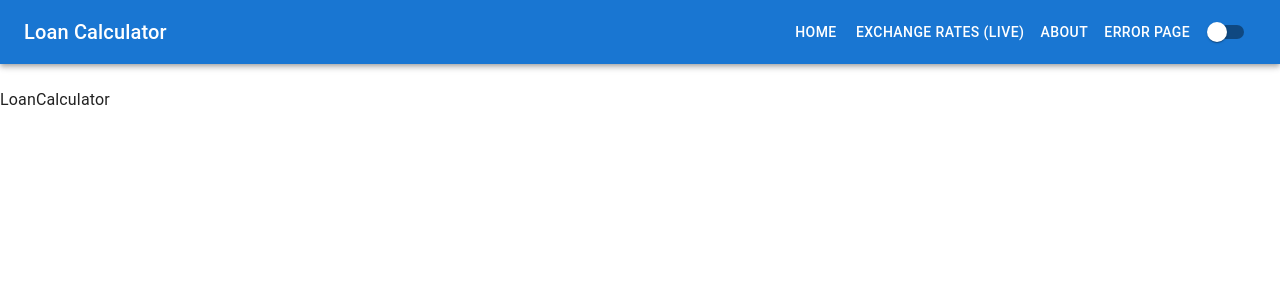
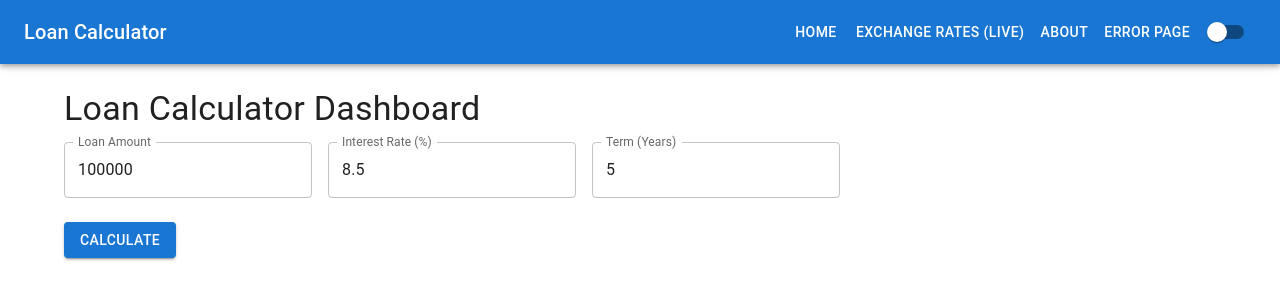
Before and after one commit to sachindr66/novel-loan-calculator, a React (Vite) app: page / in a window 1280 px wide. Shown: the top 300 px of the page. Built offline with nearby package versions, Linux system fonts and the light colour scheme; no server answers.

Commit message:
Add loan calculator with EMI and currency conversion support

```diff
--- a/src/App.jsx
+++ b/src/App.jsx
@@ -6,10 +6,12 @@ import About from './components/About';
 import { ThemeProvider } from './context/ThemeContext';
 import LoanCalculator from './components/LoanCalculator';
 import ExchangeRates from './components/ExchangeRates';
+import { CurrencyProvider } from './context/CurrencyContext';
 
 function App() {
   return (
     <ThemeProvider>
+      <CurrencyProvider>
         <Router>
           <Header />
           <Routes>
@@ -19,6 +21,7 @@ function App() {
             <Route path="error-page" element={<ErrorPage />} />
           </Routes>
         </Router>
+      </CurrencyProvider>
     </ThemeProvider>
   );
 }
--- a/src/components/LoanCalculator.jsx
+++ b/src/components/LoanCalculator.jsx
@@ -1,11 +1,81 @@
-import React from 'react'
+import React, { useState, useContext } from 'react';
+import { TextField, Button, Typography, Box, Grid, Container } from '@mui/material';
+import { CurrencyContext } from '../context/CurrencyContext';
+import useEMICalculation from '../hooks/useEMICalculation';
+import useExchangeRate from '../hooks/useExchangeRate';
 
 const LoanCalculator = () => {
-  return (
-    <div>
-      LoanCalculator
-    </div>
-  )
-}
+    const [loanAmount, setLoanAmount] = useState(100000);
+    const [interestRate, setInterestRate] = useState(8.5);
+    const [loanTerm, setLoanTerm] = useState(5);
+    const { currency } = useContext(CurrencyContext);
 
-export default LoanCalculator
+    const [calculate, setCalculate] = useState(false);
+
+    const exchangeRate = useExchangeRate(currency);
+
+    const { EMI,  calculateEMI } = useEMICalculation();
+
+    const handleCalculate = () => {
+        calculateEMI(Number(loanAmount), Number(interestRate), Number(loanTerm));
+        setCalculate(true);
+    };
+
+
+    return (
+        <Container>
+            <Typography variant="h4" gutterBottom>Loan Calculator Dashboard</Typography>
+
+            <Box sx={{ marginBottom: 3 }}>
+                <Grid container spacing={2}>
+                    <Grid item xs={12} md={4}>
+                        <TextField
+                            label="Loan Amount"
+                            variant="outlined"
+                            fullWidth
+                            value={loanAmount}
+                            onChange={(e) => setLoanAmount(e.target.value)}
+                            type="number"
+                        />
+                    </Grid>
+                    <Grid item xs={12} md={4}>
+                        <TextField
+                            label="Interest Rate (%)"
+                            variant="outlined"
+                            fullWidth
+                            value={interestRate}
+                            onChange={(e) => setInterestRate(e.target.value)}
+                            type="number"
+                        />
+                    </Grid>
+                    <Grid item xs={12} md={4}>
+                        <TextField
+                            label="Term (Years)"
+                            variant="outlined"
+                            fullWidth
+                            value={loanTerm}
+                            onChange={(e) => setLoanTerm(e.target.value)}
+                            type="number"
+                        />
+                    </Grid>
+                </Grid>
+            </Box>
+
+            <Button variant="contained" color="primary" onClick={handleCalculate}>Calculate</Button>
+
+            {calculate && EMI && (
+                <Box sx={{ display: "flex", flexDirection: "column", gap: 1, marginTop: 3 }}>
+                    <Typography variant="h6">
+                        Monthly EMI: ${(EMI * exchangeRate).toFixed(2)}
+                    </Typography>
+                    </Box>
+            )}
+
+
+
+
+        </Container>
+    );
+};
+
+export default LoanCalculator;
--- /dev/null
+++ b/src/context/CurrencyContext.jsx
@@ -0,0 +1,13 @@
+import React, { createContext, useState } from 'react';
+
+export const CurrencyContext = createContext();
+
+export const CurrencyProvider = ({ children }) => {
+  const [currency, setCurrency] = useState('USD');
+
+  return (
+    <CurrencyContext.Provider value={{ currency, setCurrency }}>
+      {children}
+    </CurrencyContext.Provider>
+  );
+};
--- /dev/null
+++ b/src/hooks/useEMICalculation.jsx
@@ -0,0 +1,37 @@
+import { useState } from 'react';
+
+const useEMICalculation = () => {
+  const [EMI, setEMI] = useState(0);
+  const [amortizationSchedule, setAmortizationSchedule] = useState([]);
+
+  const calculateEMI = (loanAmount, interestRate, loanTerm) => {
+    const P = loanAmount;
+    const R = interestRate / 12 / 100;
+    const N = loanTerm * 12;
+
+    const emi = (P * R * Math.pow(1 + R, N)) / (Math.pow(1 + R, N) - 1);
+    setEMI(emi.toFixed(2));
+
+    const schedule = [];
+    let balance = P;
+
+    for (let i = 1; i <= N; i++) {
+      const interest = balance * R;
+      const principal = emi - interest;
+      balance -= principal;
+
+      schedule.push({
+        month: i,
+        principal: principal.toFixed(2),
+        interest: interest.toFixed(2),
+        remainingBalance: balance.toFixed(2),
+      });
+    }
+
+    setAmortizationSchedule(schedule);
+  };
+
+  return { EMI, amortizationSchedule, calculateEMI };
+};
+
+export default useEMICalculation;
--- /dev/null
+++ b/src/hooks/useExchangeRate.jsx
@@ -0,0 +1,23 @@
+import { useState, useEffect } from 'react';
+import axios from 'axios';
+
+const useExchangeRate = (currency) => {
+  const [exchangeRate, setExchangeRate] = useState(null);
+
+  useEffect(() => {
+    const fetchExchangeRate = async () => {
+      try {
+        const response = await axios.get(`https://v6.exchangerate-api.com/v6/bad5ddb515f3ced2c20f0176/latest/USD`);
+        setExchangeRate(response.data.conversion_rates[currency]);
+      } catch (error) {
+        console.error("Error fetching exchange rates:", error);
+      }
+    };
+
+    fetchExchangeRate();
+  }, [currency]);
+
+  return exchangeRate;
+};
+
+export default useExchangeRate;
```
